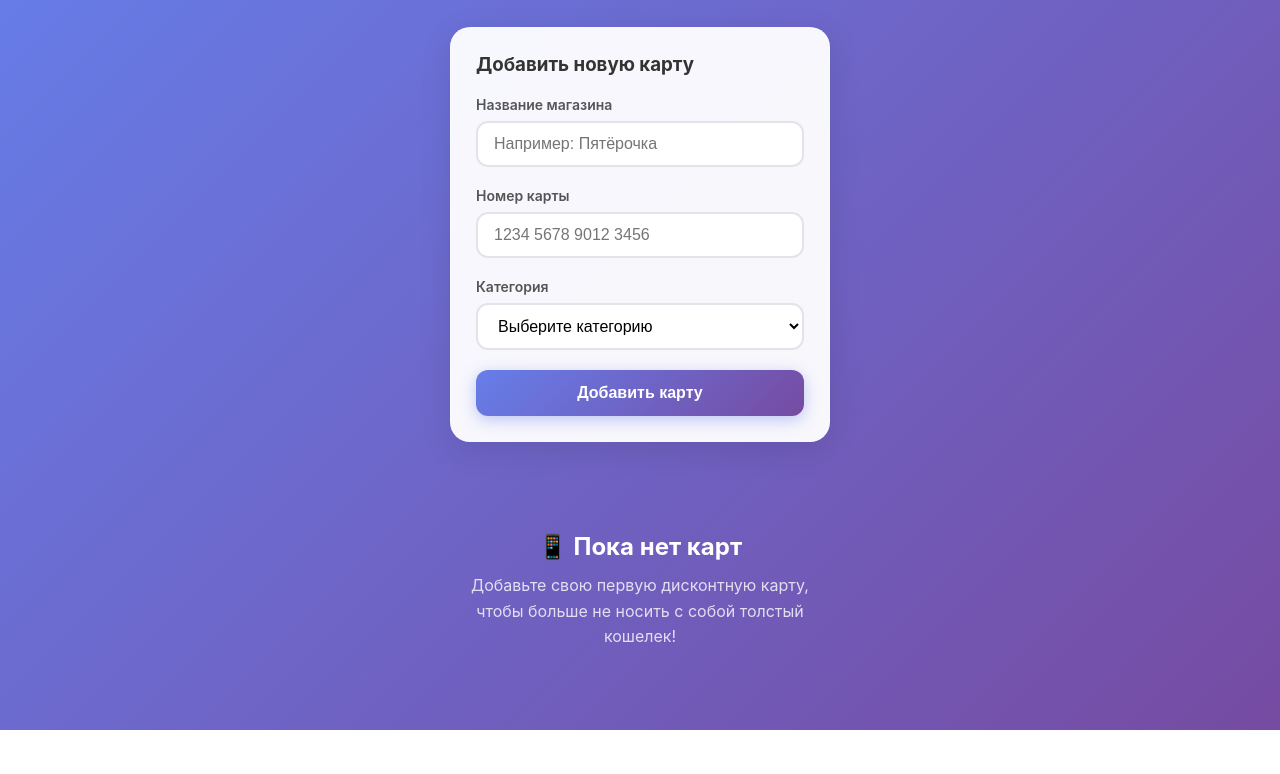
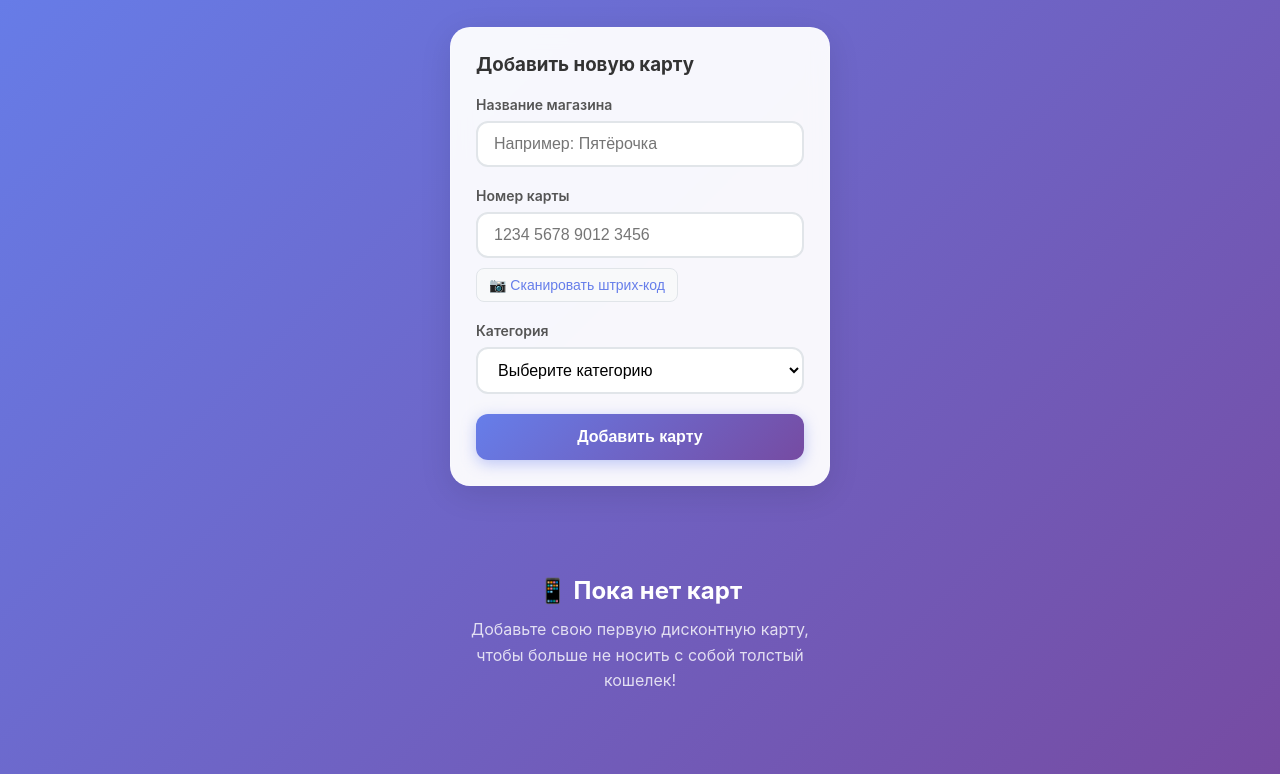
Before and after one commit to AlexShill450/telegram_discount, a plain HTML site: page index.html in a window 1280 px wide. Shown: the part 85-859 px from the top of the page. Before the commit the page ends 815 px from the top, so only its background shows below. Drawn offline with Linux system fonts and the light colour scheme.

Commit message:
22/06/2025_new

```diff
--- a/index.html
+++ b/index.html
@@ -1,4 +1,4 @@
-<!DOCTYPE html>
+
 <html lang="ru">
 <head>
     <meta charset="UTF-8">
@@ -327,6 +327,7 @@
             }
         }
     </style>
+<script src="https://unpkg.com/html5-qrcode@2.3.8/html5-qrcode.min.js"></script>
 </head>
 <body>
     <div class="container">
@@ -342,10 +343,14 @@
                     <label for="storeName">Название магазина</label>
                     <input type="text" id="storeName" required placeholder="Например: Пятёрочка">
                 </div>
-                <div class="form-group">
-                    <label for="cardNumber">Номер карты</label>
-                    <input type="text" id="cardNumber" required placeholder="1234 5678 9012 3456">
-                </div>
+
+<div class="form-group">
+    <label for="cardNumber">Номер карты</label>
+    <input type="text" id="cardNumber" required placeholder="1234 5678 9012 3456">
+    <button type="button" onclick="startBarcodeScanner()" class="btn-secondary" style="margin-top: 10px;">📷 Сканировать штрих-код</button>
+    <div id="barcode-scanner" style="width:100%; margin-top: 15px;"></div>
+</div>
+
                 <div class="form-group">
                     <label for="category">Категория</label>
                     <select id="category" required>
@@ -615,5 +620,59 @@
             }
         });
     </script>
+
+<script>
+    let html5QrCode;
+    let isScanning = false;
+
+    function startBarcodeScanner() {
+        const scannerDiv = document.getElementById("barcode-scanner");
+
+        if (isScanning) {
+            html5QrCode.stop().then(() => {
+                html5QrCode.clear();
+                scannerDiv.innerHTML = "";
+                isScanning = false;
+            });
+            return;
+        }
+
+        html5QrCode = new Html5Qrcode("barcode-scanner");
+
+        const config = {
+            fps: 10,
+            qrbox: { width: 250, height: 100 },
+            formatsToSupport: [
+                Html5QrcodeSupportedFormats.CODE_128,
+                Html5QrcodeSupportedFormats.EAN_13,
+                Html5QrcodeSupportedFormats.EAN_8,
+                Html5QrcodeSupportedFormats.UPC_A,
+                Html5QrcodeSupportedFormats.UPC_E
+            ]
+        };
+
+        html5QrCode.start(
+            { facingMode: "environment" },
+            config,
+            (decodedText, decodedResult) => {
+                document.getElementById("cardNumber").value = decodedText;
+                html5QrCode.stop().then(() => {
+                    html5QrCode.clear();
+                    scannerDiv.innerHTML = "";
+                    isScanning = false;
+                });
+            },
+            (errorMessage) => {
+                // Ошибки можно логировать при необходимости
+            }
+        ).then(() => {
+            isScanning = true;
+        }).catch(err => {
+            console.error("Ошибка запуска камеры:", err);
+            alert("Не удалось запустить камеру: " + err);
+        });
+    }
+</script>
+
 </body>
 </html>
```
